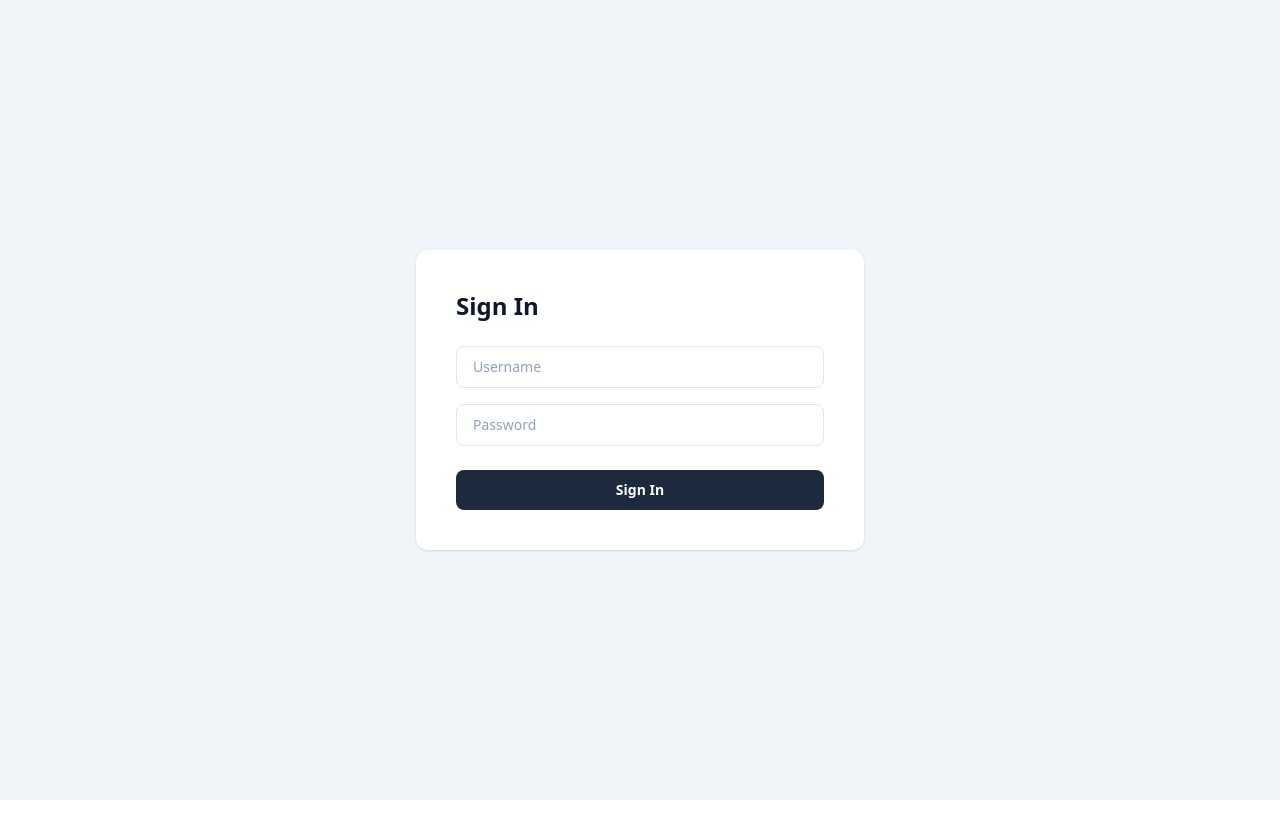
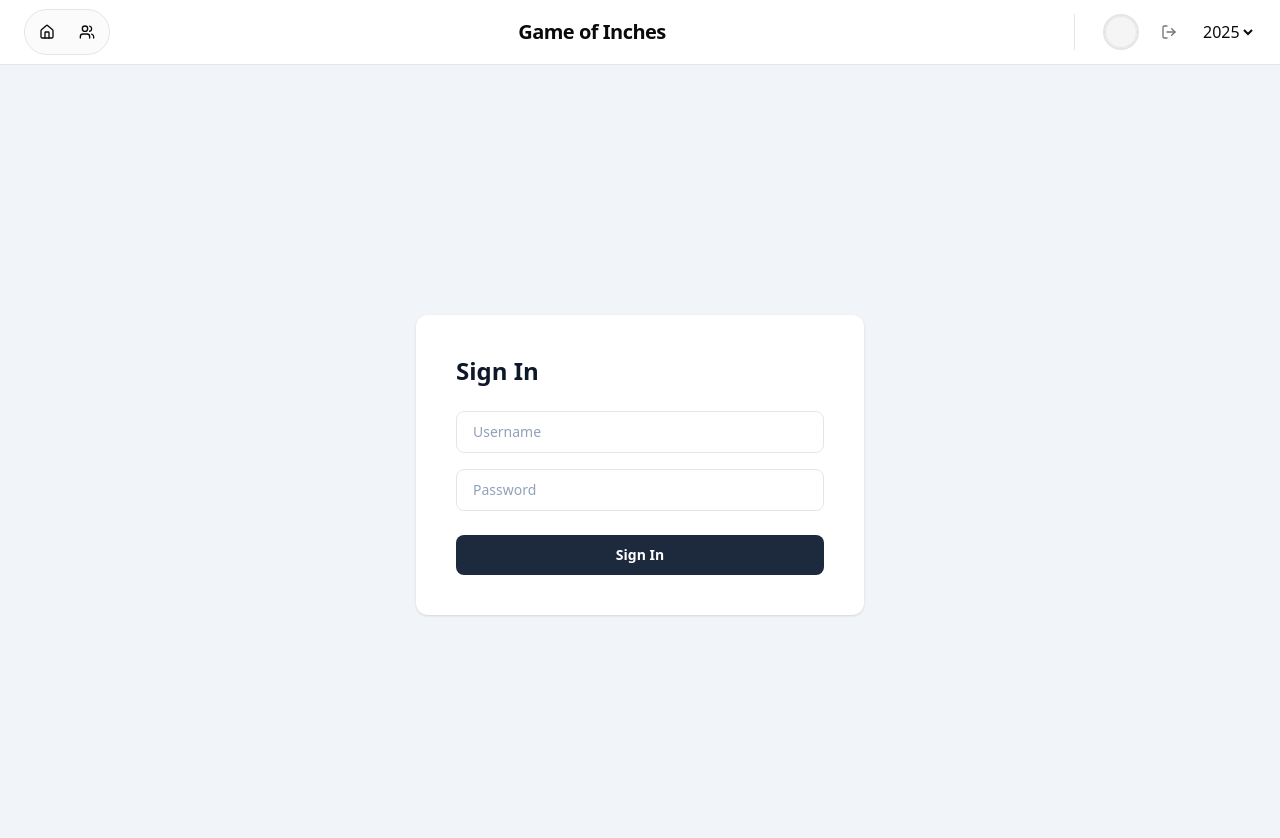
Before and after one commit to lukeoverbeck/FF_Website, a React app in the folder app/frontend/: page /login in a window 1280 px wide. Shown: the top 838 px of the page. Before the commit the page ends 800 px from the top, so only its background shows below. Built offline with nearby package versions, Linux system fonts and the light colour scheme; no server answers; sample sign-in values are in the browser's storage; the HTML template or start-up script is replaced by a standard one.

Commit message:
Season dropdown complete

```diff
--- a/app/frontend/src/App.jsx
+++ b/app/frontend/src/App.jsx
@@ -2,9 +2,11 @@ import { Routes, Route } from "react-router-dom";
 import Home from "./pages/Home";
 import User from "./pages/User";
 import Login from "./pages/Login";
+import Navbar from "./components/Navbar";
 import Commissioner from "./pages/Commissioner";
 import { Navigate } from "react-router-dom";
 import { jwtDecode } from "jwt-decode";
+import { useState } from "react";
 
 const ProtectedRoute = ({ children }) => {
   const token = localStorage.getItem("token");
@@ -36,9 +38,13 @@ const CatchAll = () => {
 };
 
 function App() {
+  const [year, setYear] = useState("2025");
+  const token = localStorage.getItem("token");
+
   return (
     <div className="min-h-screen bg-background">
       <main>
+        {token && <Navbar currentYear={year} onYearChange={setYear} />}
         <Routes>
           <Route
             path="/"
@@ -60,7 +66,7 @@ function App() {
             path="/user"
             element={
               <ProtectedRoute>
-                <User />
+                <User year={year} />
               </ProtectedRoute>
             }
           />
--- a/app/frontend/src/components/Navbar.jsx
+++ b/app/frontend/src/components/Navbar.jsx
@@ -13,7 +13,7 @@ import { useNavigate } from "react-router-dom";
 import { useState, useEffect } from "react";
 import { authFetch } from "../lib/utils";
 
-const Navbar = () => {
+const Navbar = ({ currentYear, onYearChange }) => {
   const navigate = useNavigate();
   const [userCard, setUserCard] = useState({
     display_name: "",
@@ -22,7 +22,7 @@ const Navbar = () => {
   });
 
   useEffect(() => {
-    authFetch("/api/navbar/1/2025", {
+    authFetch(`/api/navbar/1/${currentYear}`, {
       method: "GET",
       headers: {
         Authorization: `Bearer ${localStorage.getItem("token")}`,
@@ -30,7 +30,7 @@ const Navbar = () => {
     })
       .then((res) => res.json())
       .then((data) => setUserCard(data));
-  }, []);
+  }, [currentYear]);
 
   const handleSignOut = () => {
     localStorage.removeItem("token");
@@ -104,7 +104,7 @@ const Navbar = () => {
                   alt="User Profile"
                 />
                 <AvatarFallback>
-                  {userCard.display_name.slice(0, 2).toUpperCase()}
+                  {userCard?.display_name?.slice(0, 2).toUpperCase()}
                 </AvatarFallback>
               </Avatar>
 
@@ -123,6 +123,16 @@ const Navbar = () => {
                   <p>Sign Out</p>
                 </TooltipContent>
               </Tooltip>
+              <nav>
+                {/* 3. Use the setter in your dropdown or buttons */}
+                <select
+                  value={currentYear}
+                  onChange={(e) => onYearChange(e.target.value)}
+                >
+                  <option value="2025">2025</option>
+                  <option value="2024">2024</option>
+                </select>
+              </nav>
             </div>
           </div>
         </div>
--- a/app/frontend/src/pages/Commissioner.jsx
+++ b/app/frontend/src/pages/Commissioner.jsx
@@ -86,7 +86,6 @@ const Commissioner = () => {
 
   return (
     <>
-      <Navbar />
       <main className="min-h-screen bg-slate-100 flex flex-col items-center justify-center p-6">
         <div className="bg-white rounded-xl shadow p-10 flex flex-col gap-6 w-full max-w-lg">
           {/* Header */}
--- a/app/frontend/src/pages/Home.jsx
+++ b/app/frontend/src/pages/Home.jsx
@@ -3,7 +3,6 @@ import WinnerCard from "../components/WinnerCard";
 import footballImage from "../assets/football.jpg";
 import { useState, useEffect } from "react";
 import { cn, authFetch } from "../lib/utils";
-import Navbar from "../components/Navbar";
 import ManagerHighlight from "../components/ManagerHighlight";
 
 const settingsConfig = {
@@ -74,7 +73,6 @@ const Home = () => {
 
   return (
     <>
-      <Navbar />
       <main className="min-h-screen bg-slate-100">
         {/* This div keeps everything centered and bounded */}
         <div className="container mx-auto p-6 space-y-8">
--- a/app/frontend/src/pages/User.jsx
+++ b/app/frontend/src/pages/User.jsx
@@ -3,20 +3,19 @@ import UserInfo from "../components/UserInfo";
 import UserStats from "../components/UserStats";
 import { useState, useEffect } from "react";
 import { cn, authFetch } from "../lib/utils";
-import Navbar from "../components/Navbar";
 
 const SkeletonCard = ({ className }) => (
   <div className={cn("animate-pulse bg-gray-300 gap-3 h-24", className)}></div>
 );
 
-const User = () => {
+const User = ({ year }) => {
   const [userInfo, setUserInfo] = useState([]);
   const [userStats, setUserStats] = useState([]);
   const [matchupsData, setMatchupsData] = useState([]);
   const [isLoading, setIsLoading] = useState(true);
 
   useEffect(() => {
-    authFetch("/api/user_dashboard/2025/1", {
+    authFetch(`/api/user_dashboard/${year}/1`, {
       method: "GET",
       headers: {
         Authorization: `Bearer ${localStorage.getItem("token")}`,
@@ -36,7 +35,7 @@ const User = () => {
           id: user.display_name, // Not really necessary here
           year: user.season,
           totalRecord: `${user.total_wins}-${user.total_losses}`,
-          headToHeadRecord: `${user.head_to_head_wins}-${user.head_to_head_losses}`,
+          headToHeadRecord: `${user.h2h_wins}-${user.h2h_losses}`,
           leagueMedianRecord: `${user.median_wins}-${user.median_losses}`,
           regularSeasonRank: user.regular_season_rank,
           pointsFor: user.points_for,
@@ -85,11 +84,10 @@ const User = () => {
         setMatchupsData(formattedMatchupsArray);
         setIsLoading(false);
       });
-  }, []);
+  }, [year]);
 
   return (
     <>
-      <Navbar />
       <main className="min-h-screen bg-slate-100">
         <div className="container mx-auto p-6 space-y-4">
           <div className="grid grid-cols-1 md:grid-cols-2 gap-6 w-full">
```
